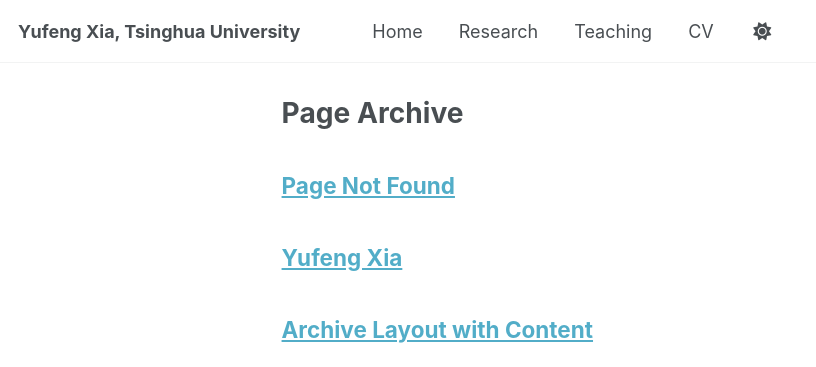
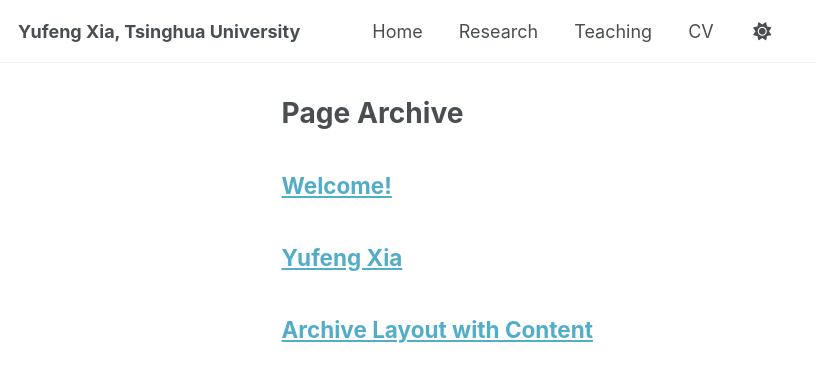
Before and after one commit to YufengXia/yufengxia.github.io, a Jekyll site: the page built from _pages/page-archive.html, in a window 1280 px wide and 900 px high. Shown: the top 367 px of the window, without its empty margins (0-816 px from the left). Built offline with Jekyll 4.4.1, drawn with Linux system fonts in a browser that asks for light colours; a script that is not in the unit is left out.

Commit message:
Update 404.md

```diff
--- a/_pages/404.md
+++ b/_pages/404.md
@@ -1,5 +1,5 @@
 ---
-title: "Page Not Found"
+title: "Welcome!"
 sitemap: false
 permalink: /404.html
 ---
```
